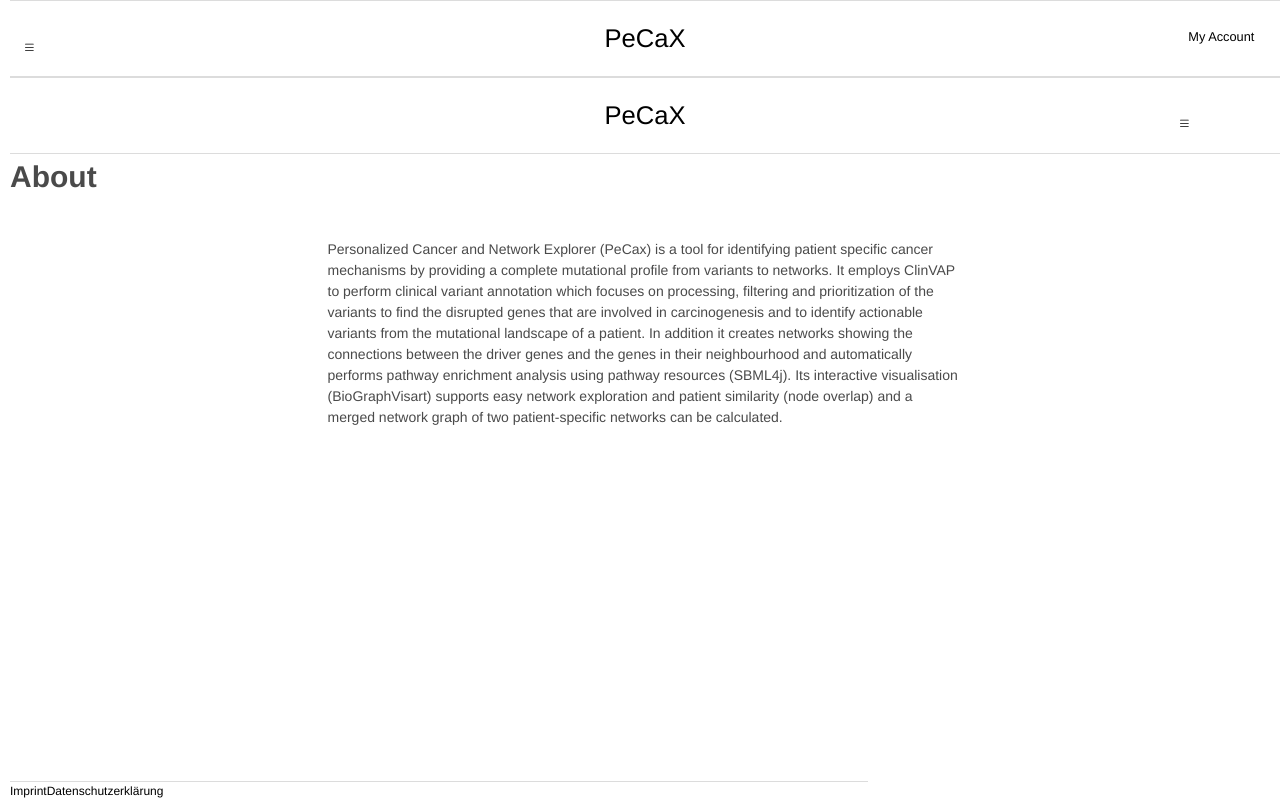
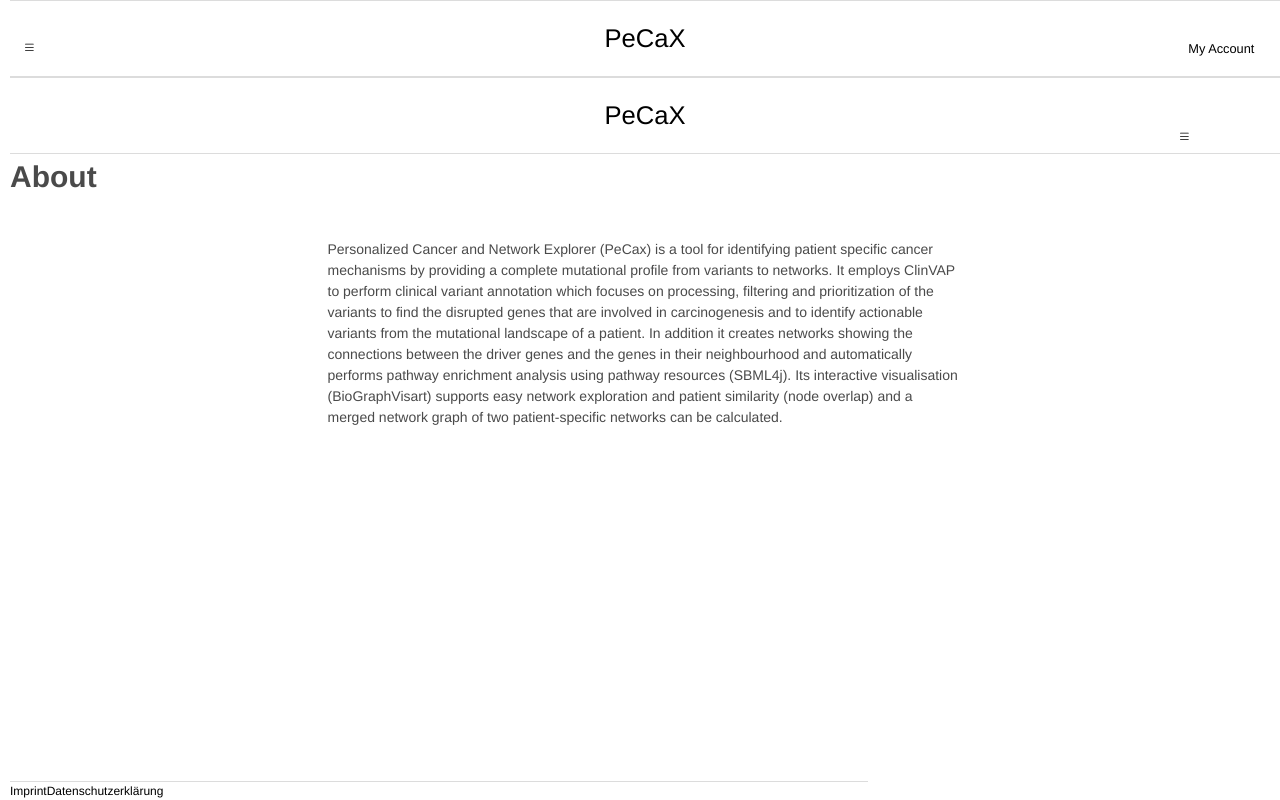
Before and after one commit to MirjamFi/PeCaX, a Nuxt app: page /about in a window 1280 px wide. Built offline with nearby package versions, Linux system fonts and the light colour scheme.

Commit message:
Update styling.css

```diff
--- a/static/styling.css
+++ b/static/styling.css
@@ -79,7 +79,7 @@ a:visited{color: black}
   float: right;
   font-size: 1vw;
   margin-right: 1vw;
-  margin-top: 1vw;
+  margin-top: 2vw;
 }
 .topnav-left {
   float: left;
```
